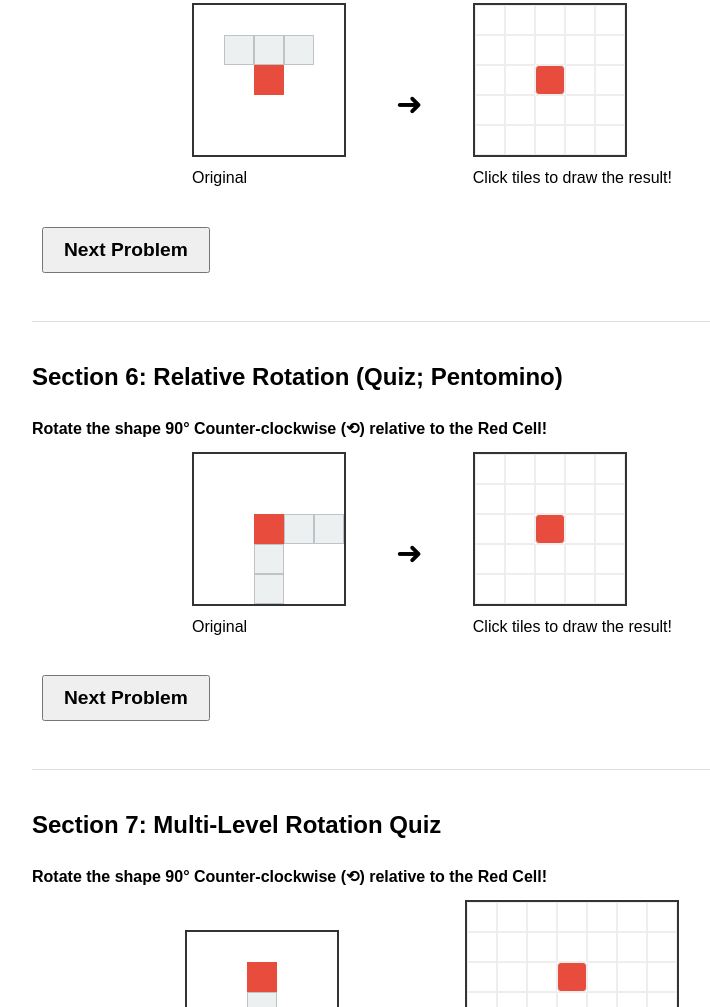
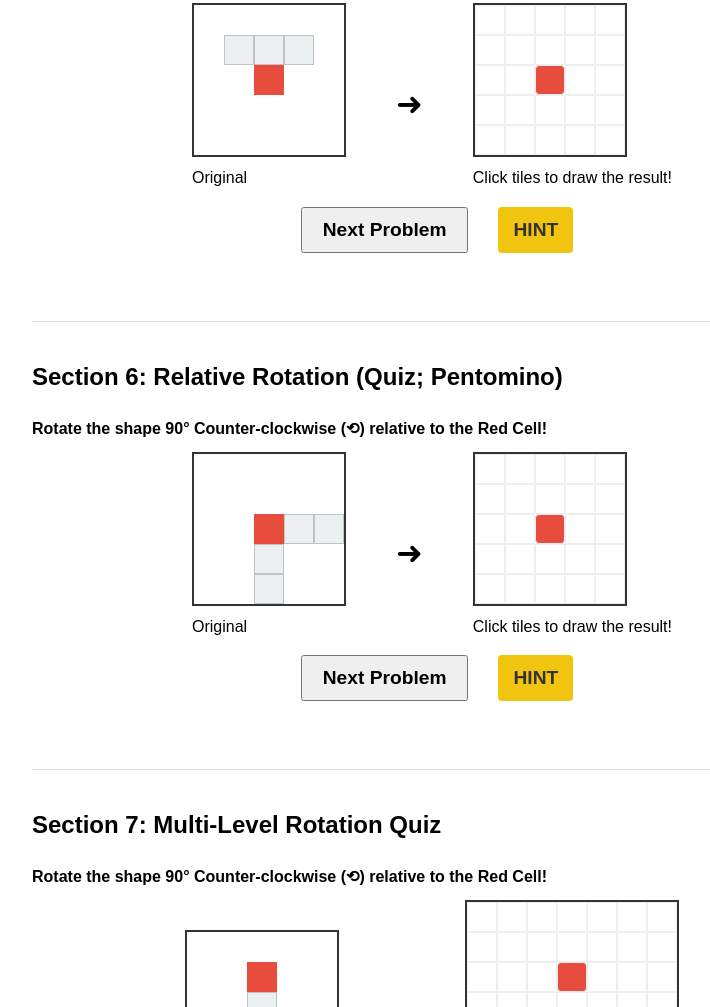
Before and after one commit to RubySafi/TeachingSamples, a website: page WebSamples/contents/05-2-rotation.html in a window 1280 px wide. Shown: the part 2300-3307 px from the top of the page, without its empty margins (208-918 px from the left). Drawn offline with Linux system fonts and the light colour scheme.

Commit message:
under construction

```diff
--- a/WebSamples/contents/05-2-rotation.html
+++ b/WebSamples/contents/05-2-rotation.html
@@ -534,12 +534,34 @@
         </div>
       </div>
 
-      <div style="text-align: center; margin-top: 20px">
+      <div
+        style="
+          display: flex;
+          gap: 30px;
+          justify-content: center;
+          margin-bottom: 20px;
+        "
+      >
         <button
           id="sec05-btn-next"
           style="padding: 10px 20px; margin-left: 10px"
         >
           Next Problem
+        </button>
+
+        <button
+          id="sec05-btn-hint"
+          style="
+            background: #f1c40f;
+            color: #333;
+            border: none;
+            padding: 8px 15px;
+            cursor: pointer;
+            border-radius: 4px;
+            font-weight: bold;
+          "
+        >
+          HINT
         </button>
       </div>
     </section>
@@ -593,12 +615,33 @@
         </div>
       </div>
 
-      <div style="text-align: center; margin-top: 20px">
+      <div
+        style="
+          display: flex;
+          gap: 30px;
+          justify-content: center;
+          margin-bottom: 20px;
+        "
+      >
         <button
           id="sec06-btn-next"
           style="padding: 10px 20px; margin-left: 10px"
         >
           Next Problem
+        </button>
+        <button
+          id="sec06-btn-hint"
+          style="
+            background: #f1c40f;
+            color: #333;
+            border: none;
+            padding: 8px 15px;
+            cursor: pointer;
+            border-radius: 4px;
+            font-weight: bold;
+          "
+        >
+          HINT
         </button>
       </div>
     </section>
```
